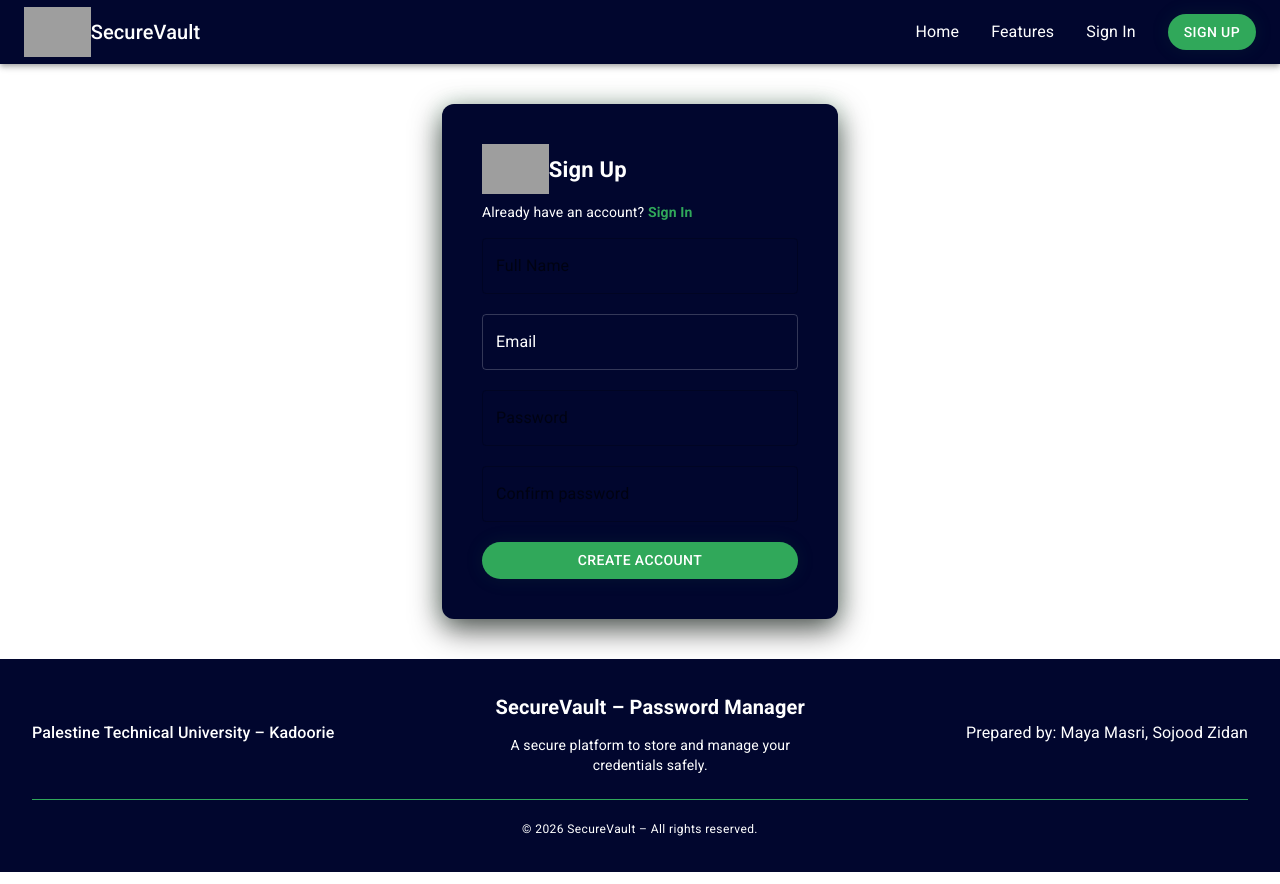
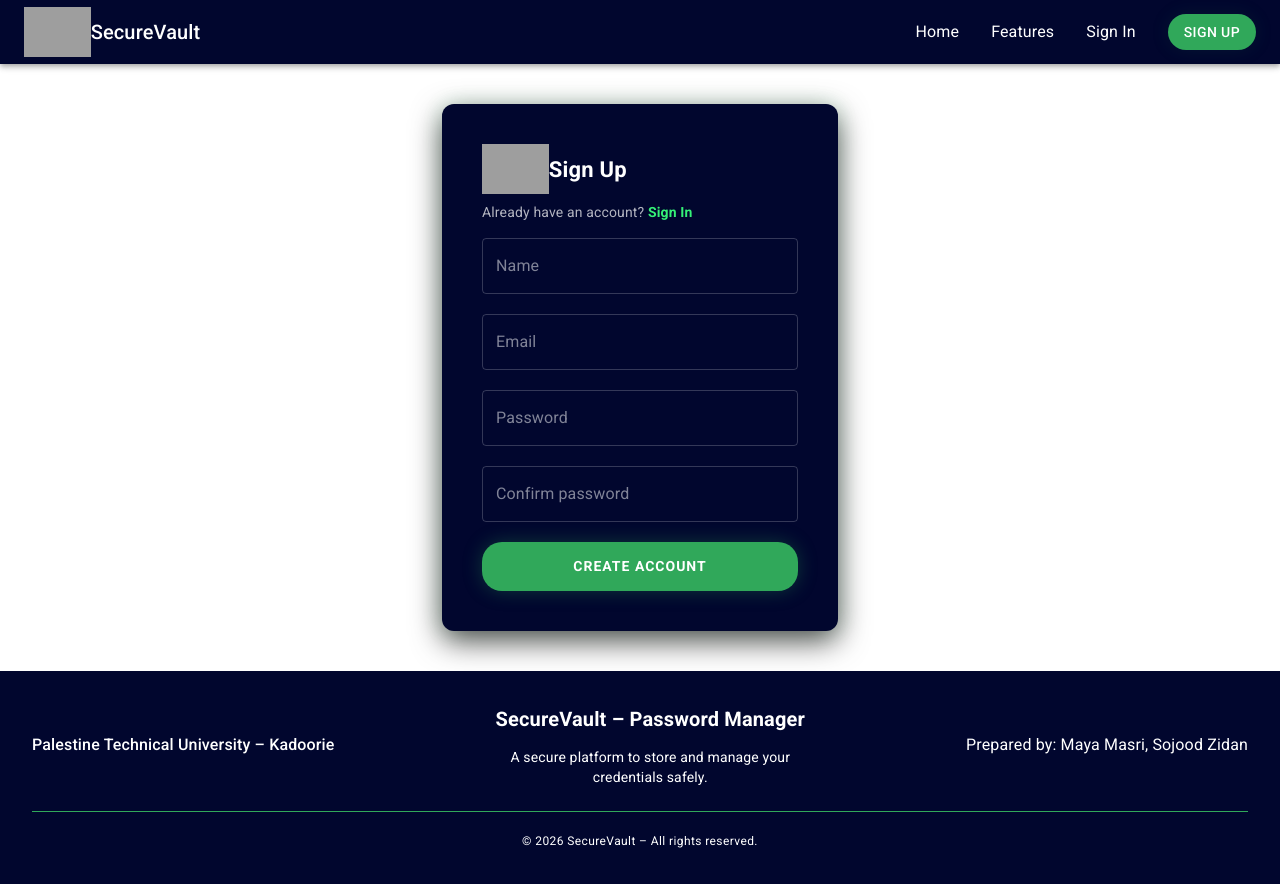
Before and after one commit to mayoshmase-dot/SecureVault, a React (Vite) app: page /register in a window 1280 px wide. Built offline with nearby package versions, Linux system fonts and the light colour scheme; grey boxes are pictures that could not be loaded.

Commit message:
edit register

```diff
--- a/package.json
+++ b/package.json
@@ -16,6 +16,7 @@
     "@hookform/resolvers": "^5.2.2",
     "@mui/icons-material": "^7.3.7",
     "@mui/material": "^7.3.7",
+    "axios": "^1.15.0",
     "react": "^18.3.1",
     "react-dom": "^18.3.1",
     "react-hook-form": "^7.71.1",
--- a/src/components/category/Category.jsx
+++ b/src/components/category/Category.jsx
@@ -2,7 +2,7 @@ import { Box, Card, Container, Grid, Typography } from '@mui/material'
 
 export default function Category() {
     return (
-        <Box mb={5}>secondary.main
+        <Box mb={5}>
             <Container maxWidth={'lg'}>
                 <Grid container spacing={2}>
                     <Grid item xs={4} md={2}>
--- a/src/pages/auth/login/Login.jsx
+++ b/src/pages/auth/login/Login.jsx
@@ -6,17 +6,37 @@ import { yupResolver } from '@hookform/resolvers/yup';
 import { LoginSchema } from '../../../validation/LoginSchema';
 import { useState } from 'react';
 
+const textFieldSx = {
+  '& .MuiOutlinedInput-root': {
+    color: 'white',
+    '& fieldset': { borderColor: 'rgba(255,255,255,0.2)' },
+    '&:hover fieldset': { borderColor: 'rgba(255,255,255,0.5)' },
+    '&.Mui-focused fieldset': { borderColor: 'rgb(48,168,90)' },
+  },
+  '& .MuiInputLabel-root': { color: 'rgba(255,255,255,0.5)' },
+  '& .MuiInputLabel-root.Mui-focused': { color: 'rgb(53, 241, 119)' },
+  '& input:-webkit-autofill': {
+    WebkitBoxShadow: '0 0 0 1000px rgb(1, 6, 46) inset',
+    WebkitTextFillColor: 'white',
+  },
+};
+
 export default function Login() {
-  const [serverErrors, setserverErrors] = useState([])
+  const [serverErrors, setServerErrors] = useState('')
   const { register, handleSubmit, formState: { errors, isSubmitting } } = useForm({
     resolver: yupResolver(LoginSchema), mode: "all"
   });
   const navigate = useNavigate();
 
   const LoginForm = (data) => {
-    setserverErrors(data)
-    navigate('/dashboard')
+    try {
+      setServerErrors('')
+      navigate('/dashboard')
+    } catch (error) {
+      setServerErrors(error.response.data.message)
+    }
   }
+
   return (
     <Container maxWidth='xs'>
       <Box display={'flex'} flexDirection={'column'} gap={2} my={8} p={5}
@@ -25,57 +45,49 @@ export default function Login() {
           boxShadow: `0 10px 30px rgba(0,0,0,0.7),0 0 20px rgba(34,197,94,0.15)`
         }}>
         <Box display={'flex'} flexDirection={'column'} gap={1}>
-          <Box display={'flex'} alignItems={'center'} >
+          <Box display={'flex'} alignItems={'center'}>
             <Box component={'img'} src={logoSecure} height={50} />
             <Typography sx={{ color: 'white', fontWeight: 600, fontSize: 22 }}>
               Sign In
             </Typography>
           </Box>
 
-          <Typography variant='body2' sx={{ color: 'rgb(255, 255, 255)' }}>
-            Don’t have an accout yet? {' '}
-            <Link component={ReactLink} to={'/register'} underline='none' sx={{ color: 'secondary.main', fontWeight: 600 }}>
+          <Typography variant='body2' sx={{ color: 'rgba(255,255,255,0.7)' }}>
+            Don't have an account yet? {' '}
+            <Link component={ReactLink} to={'/register'} underline='none' sx={{ color: 'secondary.dark', fontWeight: 600 }}>
               Sign Up
             </Link>
           </Typography>
         </Box>
-        {serverErrors?.length > 0 && (
-          <Box mt={1} color={'red'}>
-            {serverErrors.map((error) => {
-              <Typography>{error}</Typography>
-            })}
-          </Box>
+
+        {serverErrors && (
+          <Typography color={'error'} variant='body2'>
+            {serverErrors}
+          </Typography>
         )}
+
         <Box component={'form'} onSubmit={handleSubmit(LoginForm)}
           display={'flex'} flexDirection={'column'} gap={2.5}>
 
           <TextField {...register('email')} fullWidth label="Email" variant="outlined"
-            sx={{
-              input: { color: 'white' }, label: { color: 'rgb(255, 255, 255)' },
-              '& .MuiOutlinedInput-root': {
-                '& fieldset': { borderColor: 'rgba(255,255,255,0.2)' },
-                '&.Mui-focused fieldset': { borderColor: '#22C55E' },
-                '&:hover fieldset': { borderColor: '#22C55E' },
-              }
-            }}
-            error={errors.email} helperText={errors.email?.message} />
+            error={!!errors.email} helperText={errors.email?.message} sx={textFieldSx} />
 
           <TextField {...register('password')} fullWidth label="Password" type="password" variant="outlined"
-            sx={{
-              input: { color: 'white' }, label: { color: 'rgb(255, 255, 255)' },
-              '& .MuiOutlinedInput-root': {
-                '& fieldset': { borderColor: 'rgba(255,255,255,0.2)' },
-                '&.Mui-focused fieldset': { borderColor: '#22C55E' },
-                '&:hover fieldset': { borderColor: '#22C55E' },
-              }
-            }}
-            error={errors.password} helperText={errors.password?.message} />
+            error={!!errors.password} helperText={errors.password?.message} sx={textFieldSx} />
 
-          <Button type='submit' variant="contained" sx={{ borderRadius: 5, backgroundColor: 'secondary.main', boxShadow: ' 0 0 20px rgba(48,168,90,0.1)' }} disabled={isSubmitting}>
-            {isSubmitting ? <CircularProgress /> : 'Sign In'}
+          <Button type='submit' variant="contained" sx={{
+            borderRadius: 5, p: 1.5,
+            backgroundColor: 'secondary.main',
+            color: 'white',
+            fontWeight: 700,
+            letterSpacing: 1,
+            boxShadow: '0 0 20px rgba(48,168,90,0.3)',
+            '&:hover': { backgroundColor: 'secondary.dark', boxShadow: '0 0 30px rgba(53,241,119,0.4)' }
+          }} disabled={isSubmitting}>
+            {isSubmitting ? <CircularProgress size={24} sx={{ color: 'white' }} /> : 'Sign In'}
           </Button>
         </Box>
       </Box>
     </Container>
   )
-};
+}
--- a/src/pages/auth/register/Register.jsx
+++ b/src/pages/auth/register/Register.jsx
@@ -5,74 +5,96 @@ import { useForm } from 'react-hook-form';
 import { yupResolver } from '@hookform/resolvers/yup';
 import { RegisterSchema } from '../../../validation/RegisterSchema';
 import { useState } from 'react';
+import axios from 'axios';
+
+const textFieldSx = {
+  '& .MuiOutlinedInput-root': {
+    color: 'white',
+    '& fieldset': { borderColor: 'rgba(255,255,255,0.2)' },
+    '&:hover fieldset': { borderColor: 'rgba(255,255,255,0.5)' },
+    '&.Mui-focused fieldset': { borderColor: 'rgb(48,168,90)' },
+  },
+  '& .MuiInputLabel-root': { color: 'rgba(255,255,255,0.5)' },
+  '& .MuiInputLabel-root.Mui-focused': { color: 'rgb(53, 241, 119)' },
+  '& input:-webkit-autofill': {
+    WebkitBoxShadow: '0 0 0 1000px rgb(1, 6, 46) inset',
+    WebkitTextFillColor: 'white',
+  },
+};
 
 export default function Register() {
-  const [serverErrors, setserverErrors] = useState([])
-  const { register, handleSubmit, watch, formState: { errors, isSubmitting } } = useForm({
-    resolver: yupResolver(RegisterSchema)
+  const [serverErrors, setServerErrors] = useState('')
+  const { register, handleSubmit, formState: { errors, isSubmitting } } = useForm({
+    resolver: yupResolver(RegisterSchema), mode: 'all'
   });
 
-  const RegisterForm = (data) => {
-    setserverErrors(data)
+  const RegisterForm = async (values) => {
+    try {
+      const response = await axios.post('https://backend-project-nwve.onrender.com/api/auth/register', values)
+      console.log(response)
+    }
+    catch (error) {
+      setServerErrors(error.response.data.message)
+    }
   }
+
   return (
     <Container maxWidth='xs'>
       <Box display={'flex'} flexDirection={'column'} gap={2} my={5} p={5}
         sx={{
           borderRadius: 3, backgroundColor: 'primary.main', userSelect: 'none',
           boxShadow: `0 10px 30px rgba(0,0,0,0.7),0 0 20px rgba(34,197,94,0.15)`
-        }} >
+        }}>
         <Box display={'flex'} flexDirection={'column'} gap={1}>
-          <Box display={'flex'} alignItems={'center'} >
+          <Box display={'flex'} alignItems={'center'}>
             <Box component={'img'} src={logoSecure} height={50} />
             <Typography sx={{ color: 'white', fontWeight: 600, fontSize: 22 }}>
               Sign Up
             </Typography>
           </Box>
 
-          <Typography variant='body2' sx={{ color: 'rgb(255, 255, 255)' }}>
+          <Typography variant='body2' sx={{ color: 'rgba(255,255,255,0.7)' }}>
             Already have an account? {' '}
-            <Link component={ReactLink} to={'/login'} underline='none' sx={{ color: 'secondary.main', fontWeight: 600 }}>
+            <Link component={ReactLink} to={'/login'} underline='none' sx={{ color: 'secondary.dark', fontWeight: 600 }}>
               Sign In
             </Link>
           </Typography>
         </Box>
-        {serverErrors?.length > 0 && (
-          <Box mt={1} color={'red'}>
-            {serverErrors.map((error) => {
-              <Typography>{error}</Typography>
-            })}
-          </Box>
+
+        {serverErrors && (
+          <Typography color={'error'} variant='body2'>
+            {serverErrors}
+          </Typography>
         )}
+
         <Box component={'form'} onSubmit={handleSubmit(RegisterForm)}
           display={'flex'} flexDirection={'column'} gap={2.5}>
 
-          <TextField {...register('fullName')} fullWidth label="Full Name" variant="outlined"
-            error={errors.fullName} helperText={errors.fullName?.message} />
+          <TextField {...register('name')} fullWidth label="Name" variant="outlined"
+            error={!!errors.name} helperText={errors.name?.message} sx={textFieldSx} />
 
           <TextField {...register('email')} fullWidth label="Email" variant="outlined"
-            sx={{
-              input: { color: 'white' }, label: { color: 'rgb(255, 255, 255)' },
-              '& .MuiOutlinedInput-root': {
-                '& fieldset': { borderColor: 'rgba(255,255,255,0.2)' },
-                '&.Mui-focused fieldset': { borderColor: '#22C55E' },
-                '&:hover fieldset': { borderColor: '#22C55E' },
-              }
-            }}
-            error={errors.email} helperText={errors.email?.message} />
+            error={!!errors.email} helperText={errors.email?.message} sx={textFieldSx} />
 
           <TextField {...register('password')} fullWidth label="Password" type="password" variant="outlined"
-
-            error={errors.password} helperText={errors.password?.message} />
+            error={!!errors.password} helperText={errors.password?.message} sx={textFieldSx} />
 
           <TextField {...register('confirmPassword')} fullWidth label="Confirm password" type="password" variant="outlined"
+            error={!!errors.confirmPassword} helperText={errors.confirmPassword?.message} sx={textFieldSx} />
 
-            error={errors.confirmPassword} helperText={errors.confirmPassword?.message} />
-          <Button type='submit' variant="contained" sx={{ borderRadius: 5, backgroundColor: 'secondary.main', boxShadow: '0 0 20px rgba(48,168,90,0.1)' }} disabled={isSubmitting}>
-            {isSubmitting ? <CircularProgress /> : 'Create Account'}
+          <Button type='submit' variant="contained" sx={{
+            borderRadius: 5, p: 1.5,
+            backgroundColor: 'secondary.main',
+            color: 'white',
+            fontWeight: 700,
+            letterSpacing: 1,
+            boxShadow: '0 0 20px rgba(48,168,90,0.3)',
+            '&:hover': { backgroundColor: 'secondary.dark', boxShadow: '0 0 30px rgba(53,241,119,0.4)' }
+          }} disabled={isSubmitting}>
+            {isSubmitting ? <CircularProgress size={24} sx={{ color: 'white' }} /> : 'Create Account'}
           </Button>
         </Box>
       </Box>
     </Container>
   )
-};
+}
```
Also changed, not shown: src/theme.js (+5 -2 lines), src/validation/RegisterSchema.jsx (+5 -5 lines), 1 other file (tests, documents, lock files or other folders).
